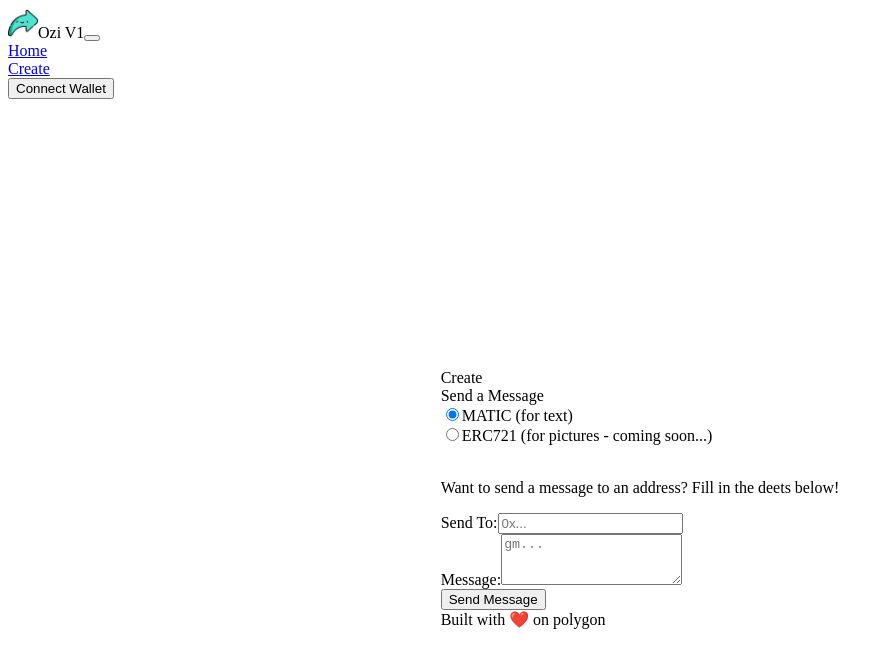
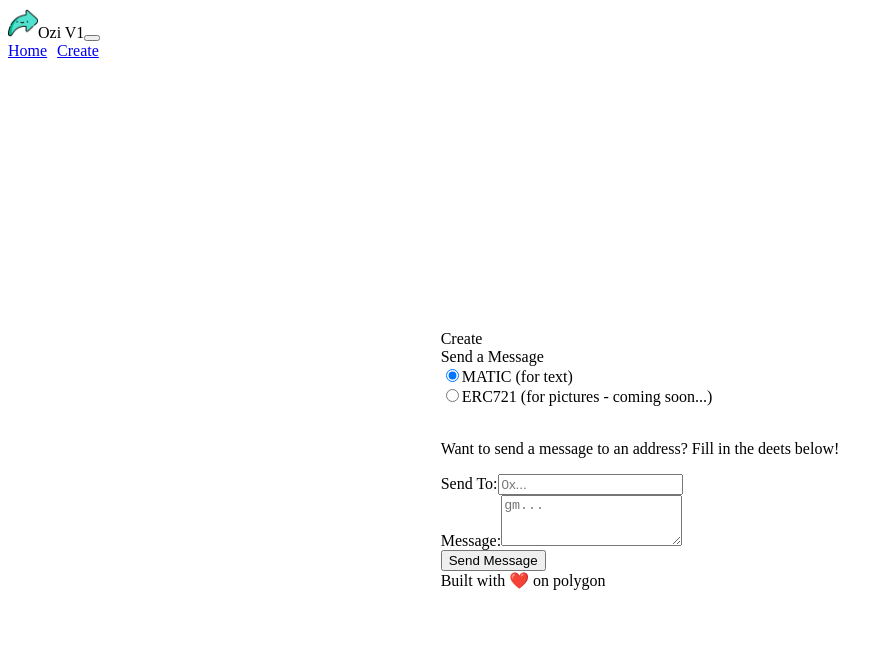
Before and after one commit to fkochan/Ozi, a React (Create React App) app: page /create in a window 1280 px wide. Shown: the top 668 px of the page, without its empty margins (0-893 px from the left). Built offline with nearby package versions, Linux system fonts and the light colour scheme.

Commit message:
remove button

```diff
--- a/src/Components/ONavbar.js
+++ b/src/Components/ONavbar.js
@@ -9,7 +9,6 @@ import {
 } from "react-router-dom";
 import OHome from './Home';
 import OCreate from './Create';
-import OButton from './Button';
 import logo from '../images/share.png'
 
 
@@ -26,13 +25,12 @@ function ONavbar() {
           <Navbar.Toggle aria-controls="basic-navbar-nav" />
           <Navbar.Collapse id="basic-navbar-nav">
           <Nav className="me-auto">
-          <Link to="/">Home</Link>
+          <Link style={{marginRight:"10px"}}to="/">Home</Link>
+          <Link to="/create">Create</Link>
           </Nav>
-          <Link to="/create">Create</Link>
           </Navbar.Collapse>
           <Navbar.Collapse className="justify-content-end">
           <Navbar.Text>
-          <OButton />
           </Navbar.Text>
           </Navbar.Collapse>
           </Container>
--- a/src/Components/index.js
+++ b/src/Components/index.js
@@ -3,4 +3,4 @@ import OCreate from './Create';
 import OHome from './Home';
 import OCanvas from './Canvas';
 import OButton from './Button';
-export { ONavbar, OHome, OCreate, OCanvas, OButton }
+export { ONavbar, OHome, OCreate, OCanvas, OButton}
```
Also changed, not shown: src/Components/Footer.js (deleted).
